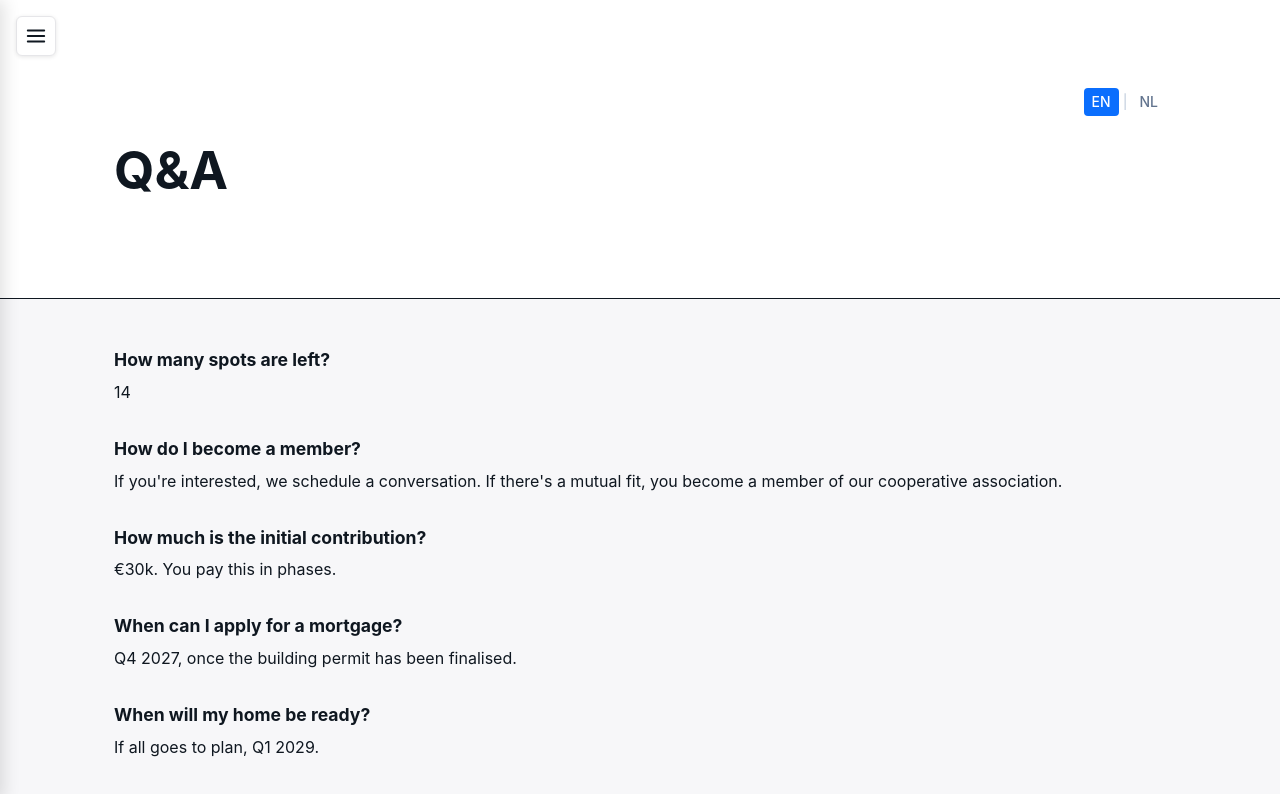
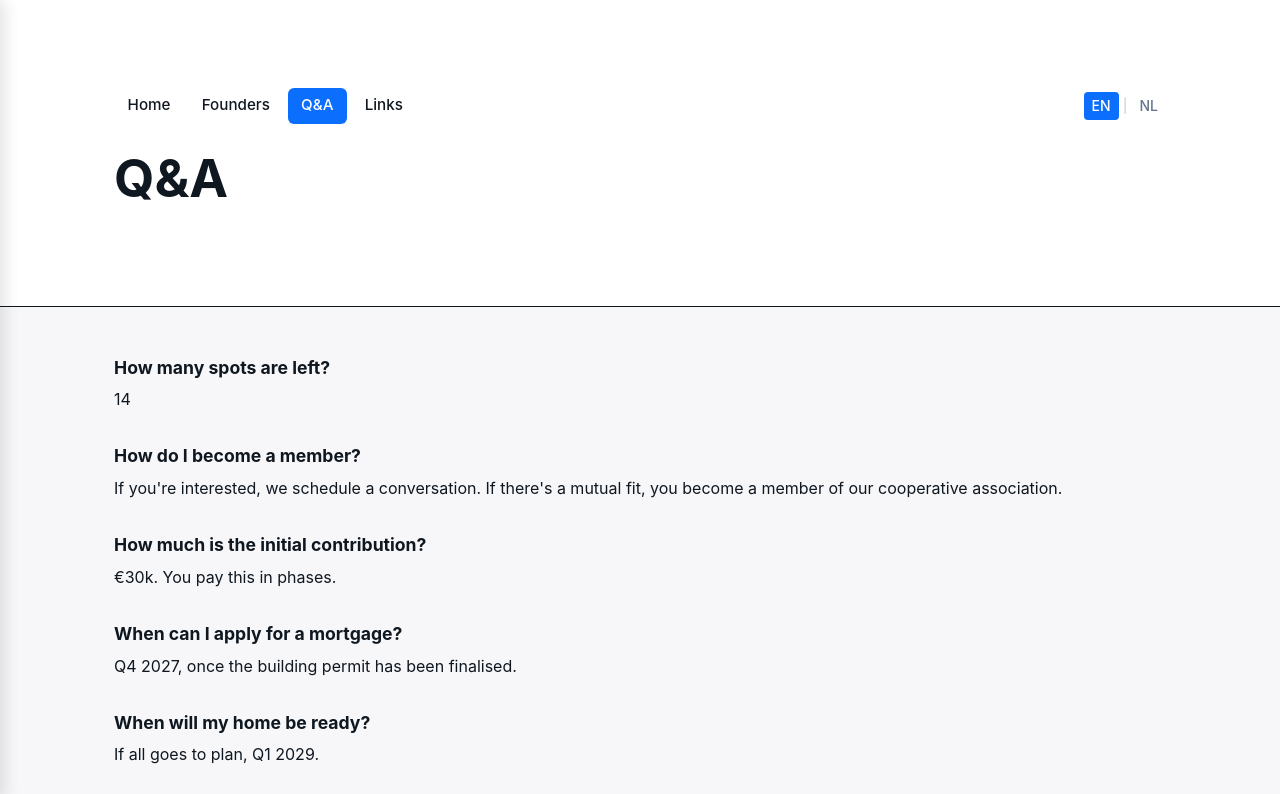
Before and after one commit to fabigato/groenebouwkracht_landingpage, a Next.js app: page /qa in a window 1280 px wide. Shown: the top 794 px of the page. Built offline with nearby package versions, Linux system fonts and the light colour scheme.

Commit message:
made the hamburger icon only for mobile since it can be missed on large screens. If screen larger than 768px, show full nav bar on top

```diff
--- a/src/components/Drawer.tsx
+++ b/src/components/Drawer.tsx
@@ -1,13 +1,7 @@
 import { useState } from 'react'
 import Link from 'next/link'
 import { useRouter } from 'next/router'
-
-const navItems = [
-  { href: '/', label: 'Home' },
-  { href: '/founders', label: 'Founders' },
-  { href: '/qa', label: 'Q&A' },
-  { href: '/links', label: 'Links' },
-]
+import { navItems } from '../lib/navItems'
 
 export default function Drawer() {
   const [isOpen, setIsOpen] = useState(false)
@@ -18,6 +12,7 @@ export default function Drawer() {
       <button
         onClick={() => setIsOpen(true)}
         aria-label="Open menu"
+        className="md:hidden"
         style={{
           position: 'fixed',
           top: '1rem',
--- a/src/components/Layout.tsx
+++ b/src/components/Layout.tsx
@@ -1,5 +1,8 @@
 import Head from 'next/head'
+import Link from 'next/link'
+import { useRouter } from 'next/router'
 import { ReactNode } from 'react'
+import { navItems } from '../lib/navItems'
 import LanguageToggle from './LanguageToggle'
 import { useLanguage } from '../context/LanguageContext'
 
@@ -13,6 +16,7 @@ interface LayoutProps {
 
 export default function Layout({ title, description, pageTitle, headerContent, children }: LayoutProps) {
   const { t } = useLanguage()
+  const { pathname } = useRouter()
 
   return (
     <div>
@@ -23,7 +27,27 @@ export default function Layout({ title, description, pageTitle, headerContent, c
 
       <header className={`bg-white py-16 border-b border-[#e6e6e9]${headerContent ? ' min-h-[560px]' : ''}`}>
         <div className="max-w-[900px] md:max-w-[1100px] mx-auto p-6">
-          <div className="flex justify-end mb-4">
+          <div className="flex justify-between items-center mb-4">
+            <nav className="hidden md:flex gap-1">
+              {navItems.map(({ href, label }) => (
+                <Link
+                  key={href}
+                  href={href}
+                  style={{
+                    padding: '0.4rem 0.85rem',
+                    borderRadius: '6px',
+                    fontWeight: 500,
+                    fontSize: '0.95rem',
+                    textDecoration: 'none',
+                    background: pathname === href ? '#0b6efd' : 'transparent',
+                    color: pathname === href ? 'white' : '#0f1720',
+                    transition: 'background 150ms',
+                  }}
+                >
+                  {label}
+                </Link>
+              ))}
+            </nav>
             <LanguageToggle />
           </div>
           {headerContent ?? (
--- /dev/null
+++ b/src/lib/navItems.ts
@@ -0,0 +1,6 @@
+export const navItems = [
+  { href: '/', label: 'Home' },
+  { href: '/founders', label: 'Founders' },
+  { href: '/qa', label: 'Q&A' },
+  { href: '/links', label: 'Links' },
+]
```
